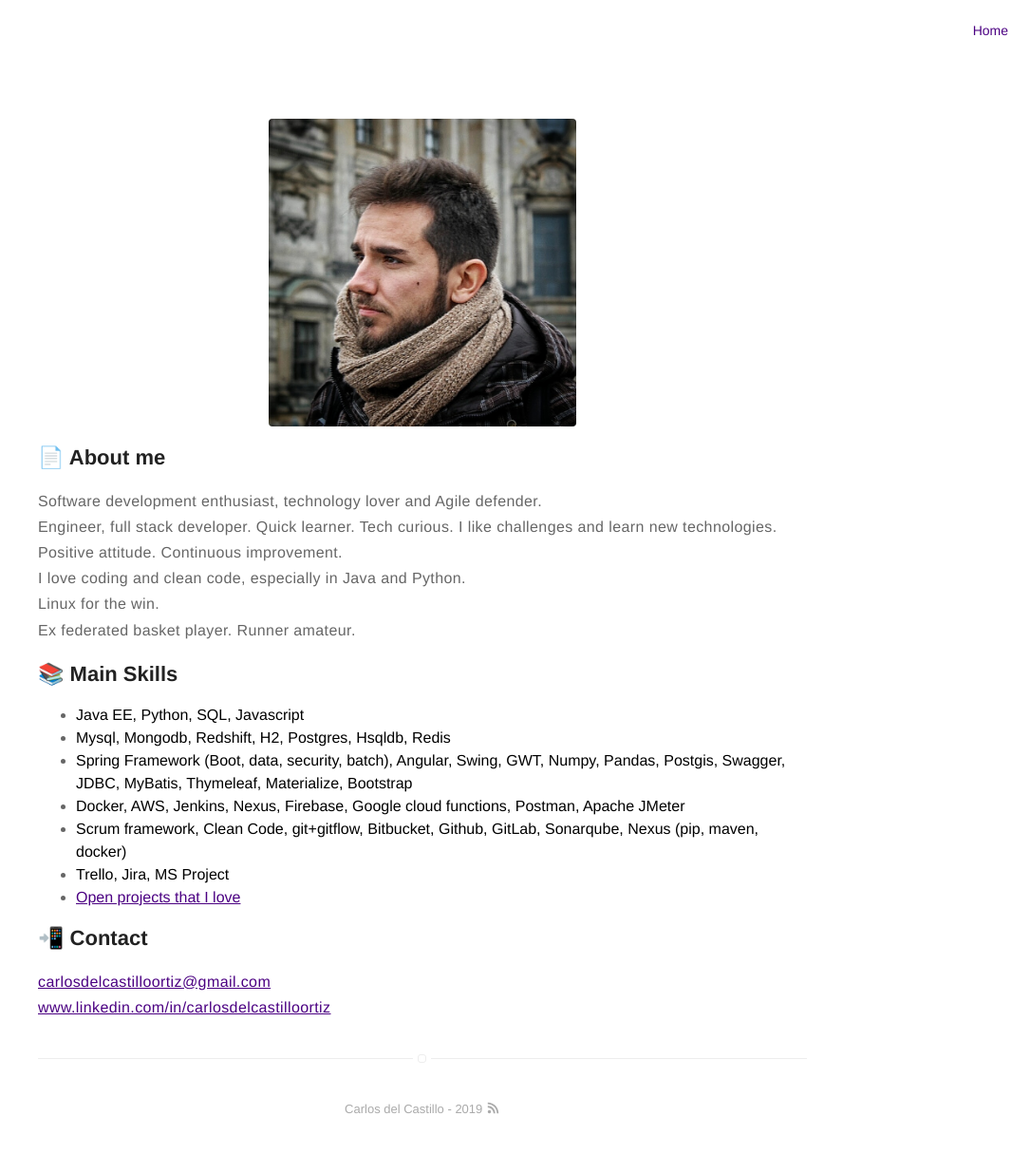
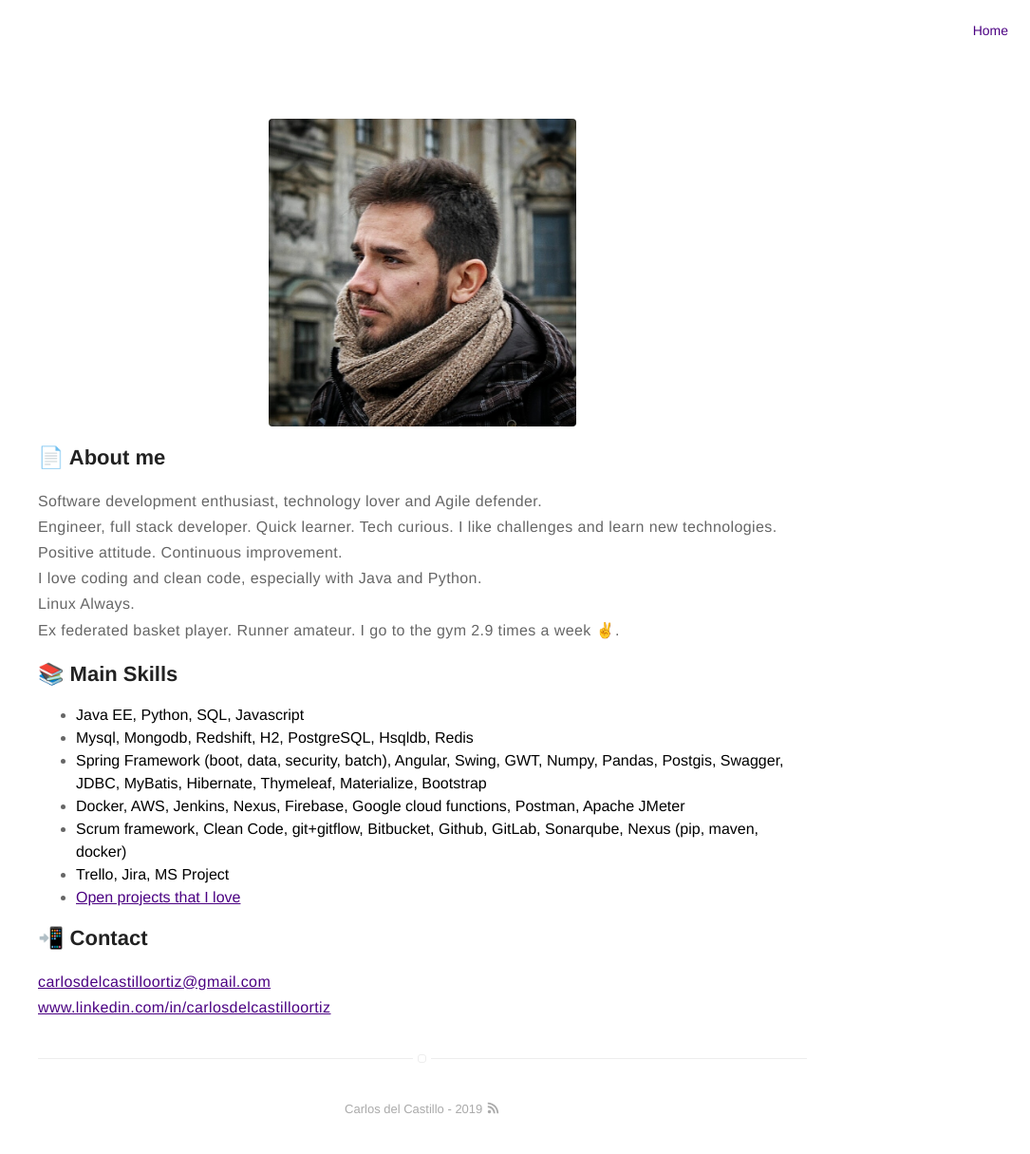
Before and after one commit to carlosdelcastillo/carlosdelcastillo.github.io, a Jekyll site: the page built from about.md, in a window 1280 px wide. Shown: the whole page at 95% size, without its empty margins (195-1280 px from the left). Built offline with Jekyll 4.4.1, drawn with Linux system fonts in a browser that asks for light colours; emoji names are drawn with the system emoji font.

Commit message:
style: profile photo and small changes

```diff
--- a/_config.yml
+++ b/_config.yml
@@ -8,7 +8,7 @@ description: Website repo where my technical info is supposed to be.
 # if it's an external image, update below for true
 # better with square images
 external-image: false
-picture: assets/images/profile.png
+picture: assets/images/profile.jpg
 about-picture: assets/images/about.jpeg
 
 # If you want to include your resume, set to true
@@ -60,7 +60,7 @@ authors:
     name: Carlos del Castillo
     bio: 'Ingeniero informático natural de Manzanares y madrileño artificial. "El secreto de la felicidad es tener gustos sencillos y una mente compleja."'
     external-image: false
-    picture: assets/images/profile.png
+    picture: assets/images/profile.jpg
     twitter: _cdelcastillo_
 
 # do you want a larger site? change the option below
--- a/_sass/components/header.sass
+++ b/_sass/components/header.sass
@@ -6,7 +6,7 @@
     z-index: 99
 
     > .link > .selfie
-        width: 175px
+        width: 256px
         margin-bottom: 25px
         border-radius: 100%
         transition: all .2s
--- a/about.md
+++ b/about.md
@@ -10,15 +10,15 @@ Software development enthusiast, technology lover and Agile defender.
 Engineer, full stack developer.
 Quick learner. Tech curious. I like challenges and learn new technologies.
 Positive attitude. Continuous improvement.
-I love coding and clean code, especially in Java and Python.
-Linux for the win.
-Ex federated basket player. Runner amateur.
+I love coding and clean code, especially with Java and Python.
+Linux Always.
+Ex federated basket player. Runner amateur. I go to the gym 2.9 times a week :v:.
 
 ## :books: Main Skills
 
 * __Java EE, Python, SQL, Javascript__
-* __Mysql, Mongodb, Redshift, H2, Postgres, Hsqldb, Redis__
-* __Spring Framework (Boot, data, security, batch), Angular, Swing, GWT, Numpy, Pandas, Postgis, Swagger, JDBC, MyBatis, Thymeleaf, Materialize, Bootstrap__
+* __Mysql, Mongodb, Redshift, H2, PostgreSQL, Hsqldb, Redis__
+* __Spring Framework (boot, data, security, batch), Angular, Swing, GWT, Numpy, Pandas, Postgis, Swagger, JDBC, MyBatis, Hibernate, Thymeleaf, Materialize, Bootstrap__
 * __Docker, AWS, Jenkins, Nexus, Firebase, Google cloud functions, Postman, Apache JMeter__
 * __Scrum framework, Clean Code, git+gitflow, Bitbucket, Github, GitLab, Sonarqube, Nexus (pip, maven, docker)__
 * __Trello, Jira, MS Project__
```
Also changed, not shown: assets/images/profile.jpg (added), assets/images/profile.png (deleted).
